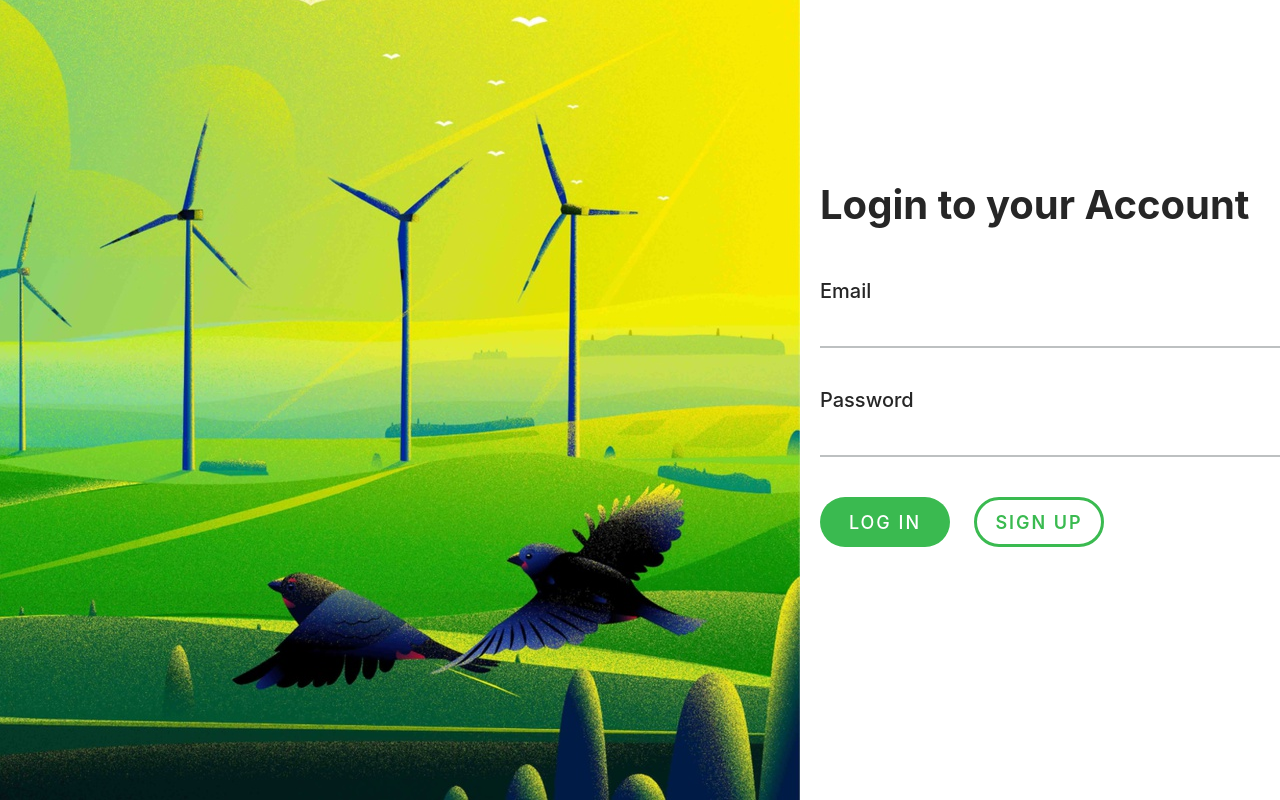
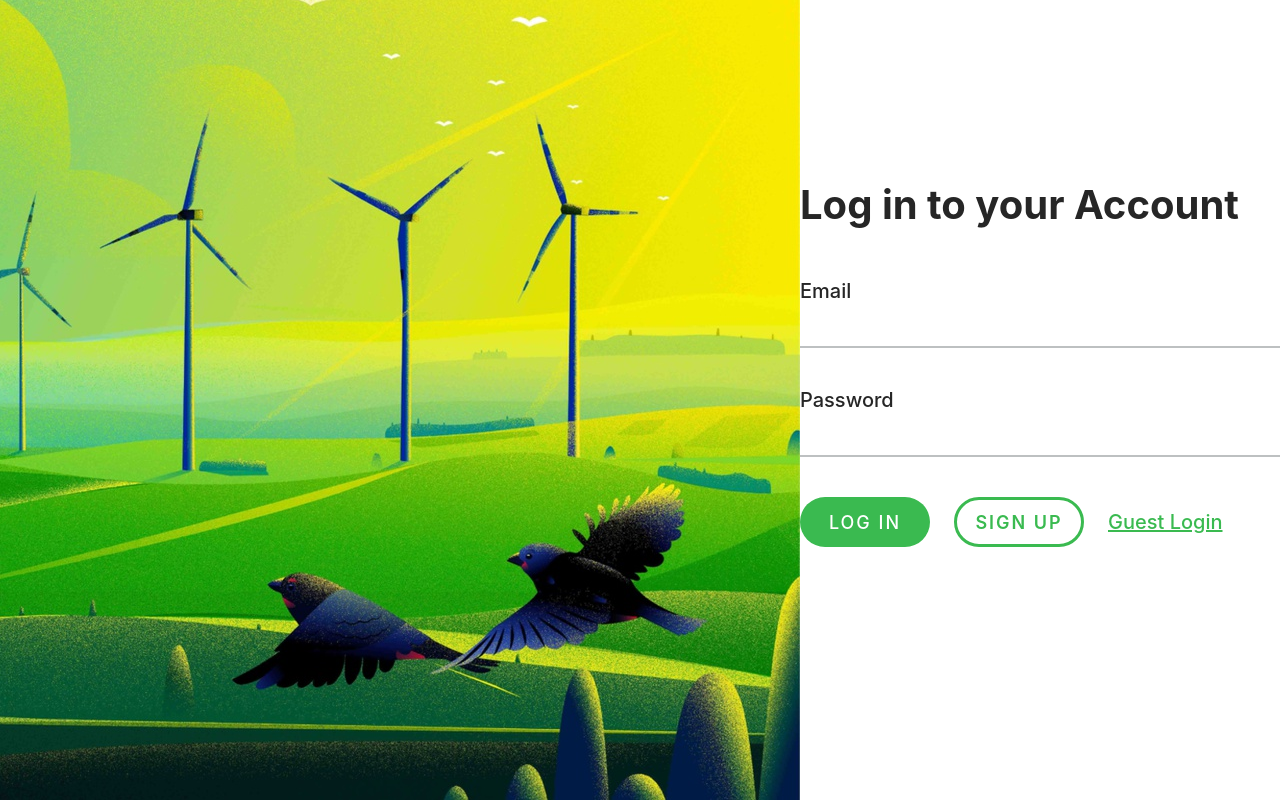
Before and after one commit to Meeeeez/Aurora, a PHP site: page /loginPage.php in a window 1280 px wide. Run offline with PHP 8.4, Linux system fonts and the light colour scheme.

Commit message:
Added Guest Login

```diff
--- a/pages/loginForm.php
+++ b/pages/loginForm.php
@@ -1,5 +1,5 @@
-<div class="loginContainer">
-    <h1 class="loginHeading">Login to your Account</h1>
+<div class="loginContainer" style="margin-left: 160px">
+    <h1 class="loginHeading">Log in to your Account</h1>
     <form method="post" style="display: inline">
         <label class="inputLabel" for="loginName">Email</label><br><input class="loginTextfield" id="loginName" type="text" style="margin: 10px 0 40px 0"> <br>
         <label class="inputLabel" for="loginPassword">Password</label><br><input class="loginTextfield" id="loginPassword" type="password" style="margin: 10px 0 40px 0">
@@ -8,5 +8,5 @@
     <form action="loginPage.php?page=signup" method="post" style="display: inline">
         <button type="submit" class="loginButton" style="border: 3px solid #3ABA50; background-color: white; color: #3ABA50; font-weight: 600" onmouseleave="this.style.color='#3ABA50'; this.style.borderColor='#3ABA50'" onmouseover="this.style.color='#29a744'; this.style.borderColor='#29a744'">SIGN UP</button>
     </form>
-
+    <a style="color: #3ABA50; margin-left: 0" onmouseenter="this.style.color = '#29A744'" onmouseleave="this.style.color = '#3ABA50'" class="inputLabel" href="dashboard.php">Guest Login</a>
 </div>
--- a/pages/loginPage.php
+++ b/pages/loginPage.php
@@ -21,6 +21,5 @@
             }
         ?>
     </div>
-
 </body>
 </html>
```
